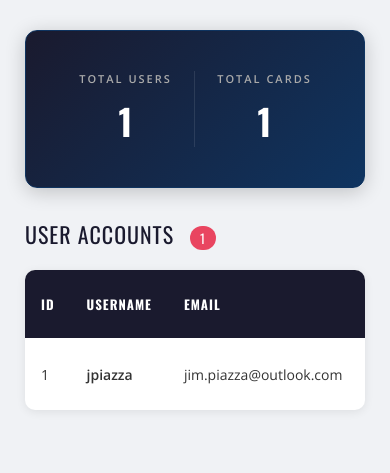
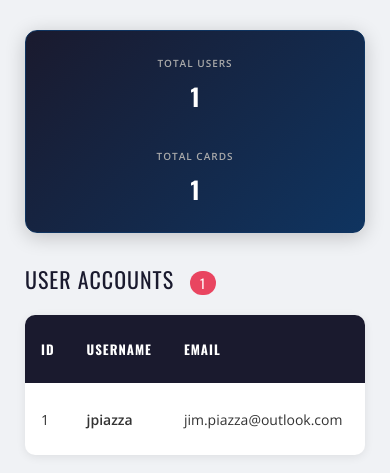
Before and after one commit to jtpiazzamn/card-tracker, a Flask app: page /admin in a window 390 px wide; the page is wider, and only the part inside the window is pictured. Shown: the part 65-538 px from the top of that part. Run offline with Flask 3, Linux system fonts and the light colour scheme; a user stored in the database is signed in; data comes from the database, SQL or seed files in the repository.

Commit message:
Fix stats banner for mobile screens

```diff
--- a/static/css/style.css
+++ b/static/css/style.css
@@ -545,3 +545,34 @@ nav a:hover { background: #c73652; }
 .admin-actions { display: flex; gap: 6px; }
 .badge-admin { background: #e94560; color: white; padding: 3px 10px; border-radius: 20px; font-size: 11px; font-weight: 700; }
 .badge-user { background: #eee; color: #666; padding: 3px 10px; border-radius: 20px; font-size: 11px; font-weight: 700; }
+@media (max-width: 768px) {
+    .stats-banner {
+        flex-wrap: wrap;
+        padding: 20px;
+        gap: 15px;
+    }
+    .stat-block {
+        flex: 1 1 45%;
+        min-width: 120px;
+        padding: 10px;
+    }
+    .stat-value {
+        font-size: 24px;
+    }
+    .stat-label {
+        font-size: 10px;
+        letter-spacing: 1px;
+    }
+    .stat-block:not(:last-child)::after {
+        display: none;
+    }
+}
+
+@media (max-width: 480px) {
+    .stat-block {
+        flex: 1 1 100%;
+    }
+    .stats-banner {
+        padding: 15px;
+    }
+}
```
